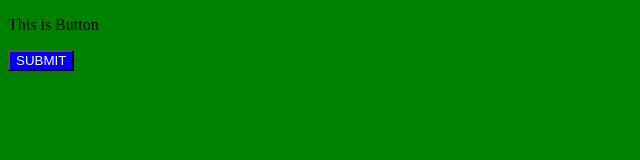
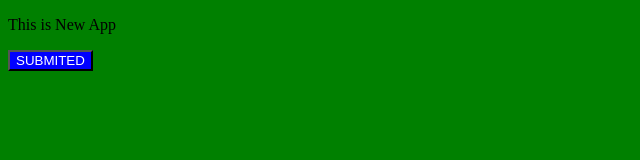
Before and after one commit to vanhungpham2k/git-test, a plain HTML site: page index.html in a window 1280 px wide. Shown: the full height of the page, 0-640 px from the left. Drawn offline with Linux system fonts and the light colour scheme.

Commit message:
Update index.html

```diff
--- a/index.html
+++ b/index.html
@@ -9,7 +9,7 @@
     <link rel="stylesheet" href="index2.css">
 </head>
 <body>
-    <p>This is Button</p>
-    <button>SUBMIT</button>
+    <p>This is New App</p>
+    <button>SUBMITED</button>
 </body>
 </html>
```
